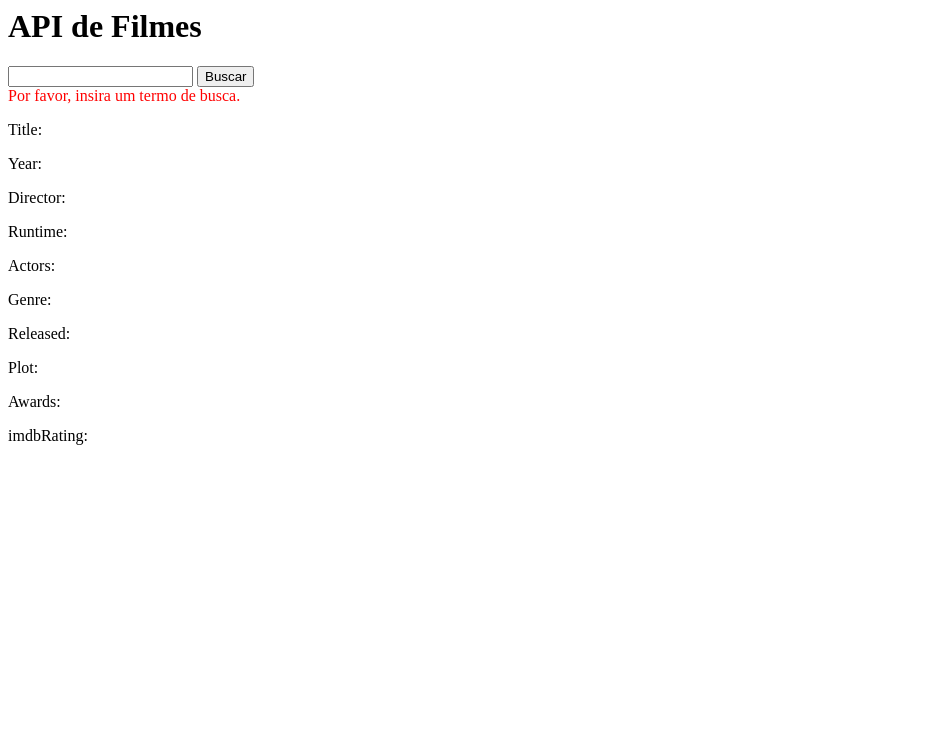
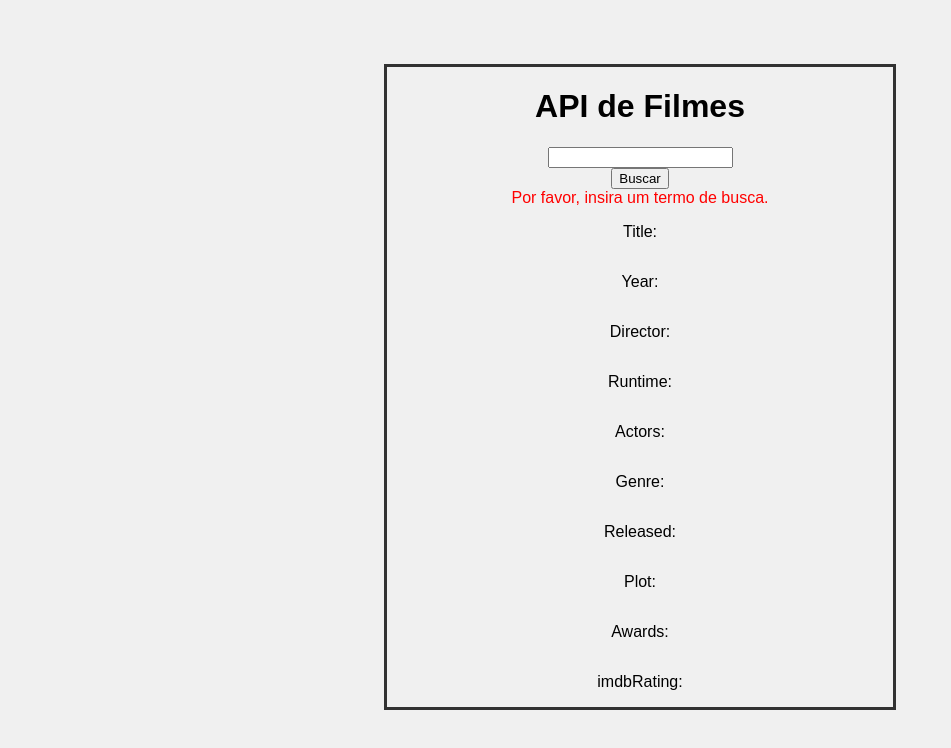
Before and after one commit to lucasbassetto/projeto1-fullstack, a plain HTML site: page index.html in a window 1280 px wide. Both pictures are taken after a click on the button "Buscar". Shown: the whole page, without its empty margins (0-951 px from the left). Drawn offline with nearby package versions, Linux system fonts and the light colour scheme.

Commit message:
feat: add css features

```diff
--- a/app.js
+++ b/app.js
@@ -1,11 +1,16 @@
 function querySelector(selector) {
     return document.querySelector(selector);
+}
+
+function clearFields() {
+    for (let selector in selectors) {
+        querySelector(selector).innerHTML = '';
+    }
 }
 
 let button = querySelector('button');
 let input = querySelector('input');
 let errorDiv = querySelector('#error');
-
 
 let selectors = {
     '.title': 'Title',
@@ -24,9 +29,11 @@ button.addEventListener('click', () => {
     let query = input.value;
     if (!query) {
         errorDiv.innerHTML = 'Por favor, insira um termo de busca.';
+        clearFields();
         return;
     }
     errorDiv.innerHTML = '';
+    clearFields();
     axios.get('https://www.omdbapi.com/?t=' + query + '&apikey=9f6f9cdf')
         .then(function (response) {
             if (response.data.Error) {
@@ -38,10 +45,9 @@ button.addEventListener('click', () => {
                 let prop = selectors[selector];
                 querySelector(selector).innerHTML = data[prop];
             }
-            console.log(data);
         })
         .catch(function (error) {
             errorDiv.innerHTML = 'Ocorreu um erro ao buscar os dados do filme.';
-            console.error(error);
         });
+    input.value = '';
 });
--- a/index.html
+++ b/index.html
@@ -3,14 +3,15 @@
     <meta charset="UTF-8">
     <meta name="viewport" content="width=device-width, initial-scale=1.0">
     <title>Document</title>
+    <link rel="stylesheet" href="style.css">
     <script src="https://cdn.jsdelivr.net/npm/axios@1.6.7/dist/axios.min.js"></script>
 </head>
 <body>
-    <h1>API de Filmes</h1>
-    <input type="text" name="search" value="">
-    <button>Buscar</button>
-    <div id="error" style="color: red;"></div>
-    <div>
+    <div class="main">
+        <h1>API de Filmes</h1>
+        <input type="text" name="search" value="">
+        <button>Buscar</button>
+        <div id="error" style="color: red;"></div>
         <p><span>Title: </span><span class="title"></span></p>
         <p><span>Year: </span><span class="year"></span></p>
         <p><span>Director: </span><span class="director"></span></p>
--- /dev/null
+++ b/style.css
@@ -0,0 +1,16 @@
+body {
+    background-color: #f0f0f0;
+    font-family: Arial, sans-serif;
+    margin: 0;
+    padding: 0;
+}
+
+.main {
+    margin-top: 5%;
+    margin-left: 30%;
+    margin-right: 30%;
+    display: flex;
+    align-items: center;
+    flex-direction: column;
+    border: 3px solid rgb(50, 50, 50);
+}
```
